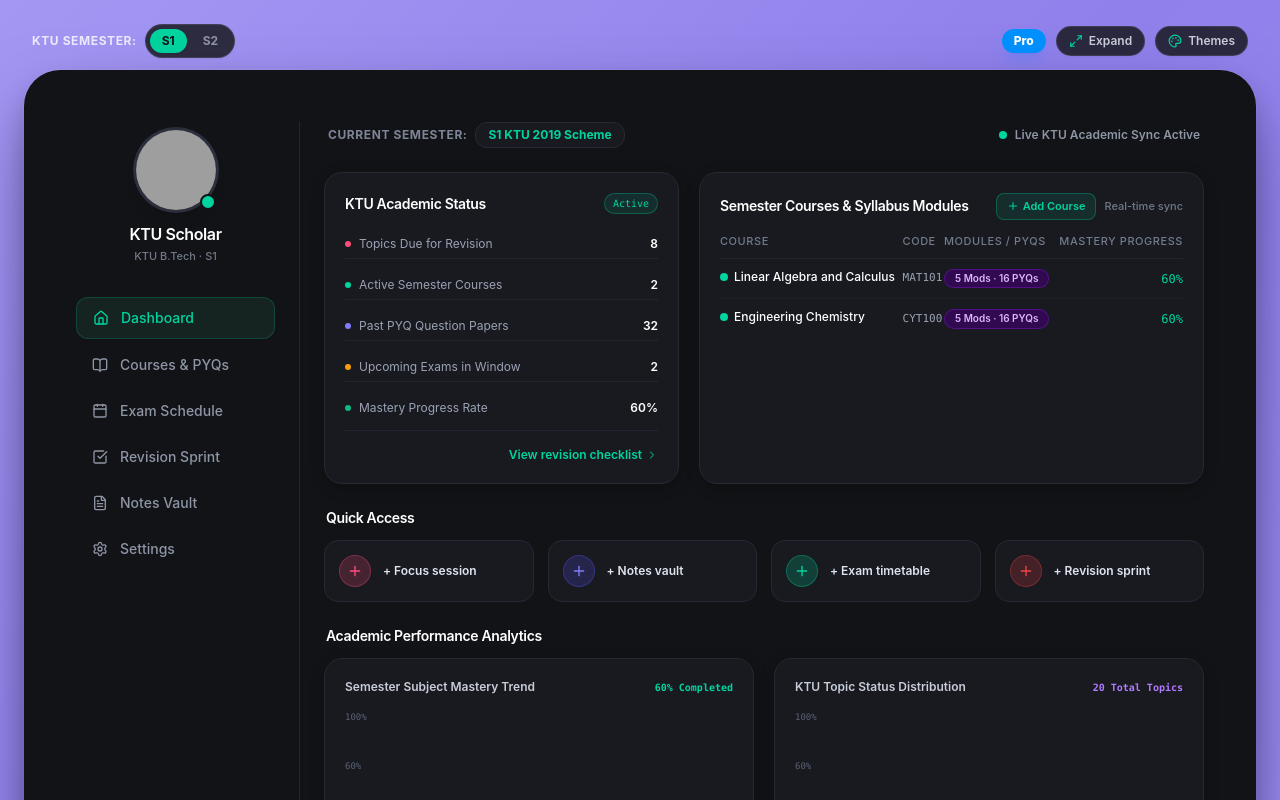
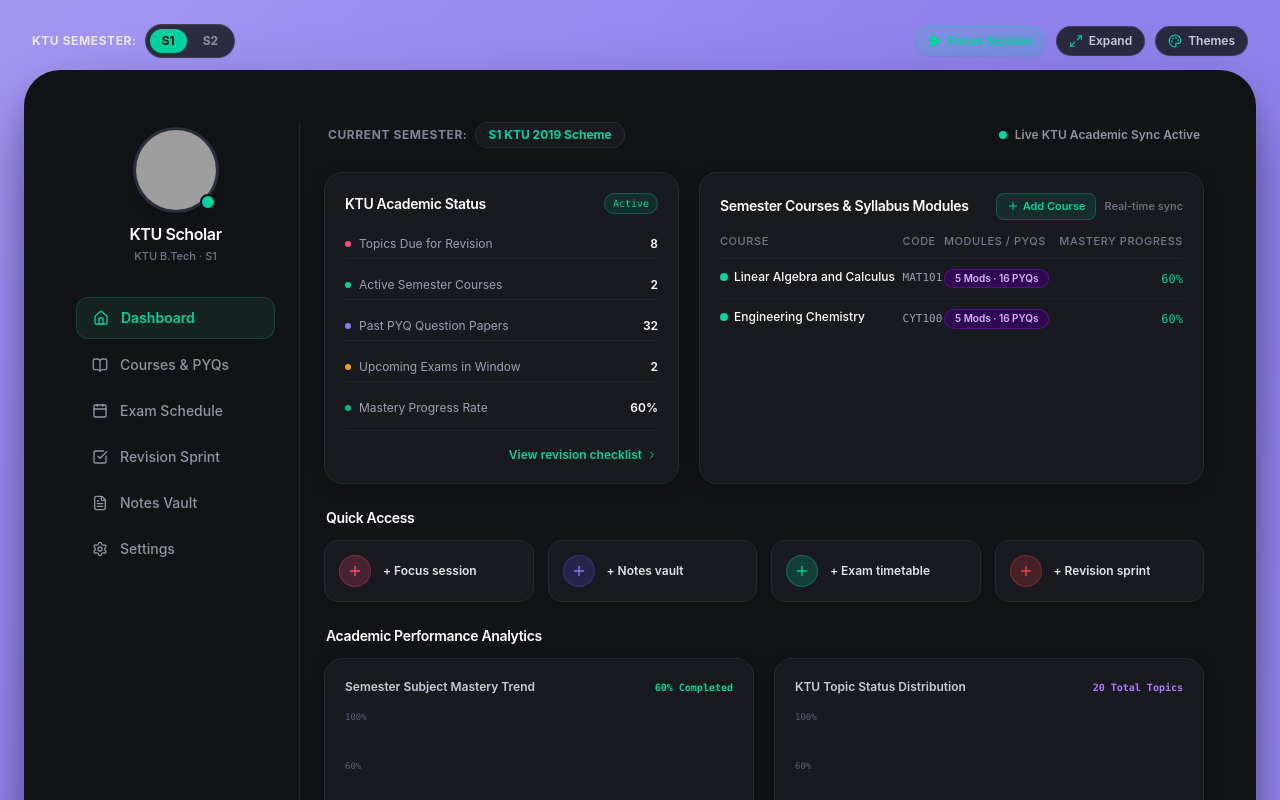
Before and after one commit to Althafx17/SUDY-BUDY, a React (Vite) app: page / in a window 1280 px wide. Shown: the top 800 px of the page. Built offline with nearby package versions, Linux system fonts and the light colour scheme; grey boxes are pictures that could not be loaded.

Commit message:
feat(ui): organize navigation, link academic features, and add course switcher

```diff
--- a/src/App.jsx
+++ b/src/App.jsx
@@ -255,12 +255,18 @@ export default function App() {
             </div>
           </div>
 
-          {/* Right: Pro Badge (Matching Reference Mockup) + Quick Tools */}
+          {/* Right: Quick Focus Timer + Expand + Themes */}
           <div className="flex items-center gap-2.5">
-            {/* Blue 'Pro' badge as in image */}
-            <div className="bg-[#0091ff] text-white px-3 py-1 rounded-xl text-xs font-extrabold shadow-lg shadow-blue-500/25 flex items-center gap-1">
-              <span>Pro</span>
-            </div>
+            {/* Quick Focus Timer Button */}
+            <button
+              type="button"
+              onClick={() => setIsFocusModalOpen(true)}
+              className="bg-[#00d49f]/15 hover:bg-[#00d49f]/25 text-[#00d49f] border border-[#00d49f]/30 px-3 py-1.5 rounded-full text-xs font-bold shadow-xs flex items-center gap-1.5 transition-all cursor-pointer"
+              title="Start 25m Focus Pomodoro Session"
+            >
+              <Play className="w-3.5 h-3.5 fill-[#00d49f]" />
+              <span className="hidden sm:inline">Focus Session</span>
+            </button>
 
             <button
               type="button"
@@ -297,29 +303,26 @@ export default function App() {
         <div className={`w-full transition-all duration-300 relative ${isFrameExpanded ? 'max-w-none' : 'max-w-[1360px]'}`}>
           <div className="expensio-device-container p-2 sm:p-4 lg:p-5 relative overflow-hidden">
 
-            {/* Views */}
-            {currentView === 'dashboard' && (
             <ExpensioDashboard
               data={safeData}
               currentSemester={safeSemester}
+              currentView={currentView}
               onSelectSemester={setCurrentSemester}
               onOpenSubject={(subId, modId) => handleOpenSubject(subId, safeSemester, modId)}
               onNavigate={handleNavigation}
               onOpenFocusModal={() => setIsFocusModalOpen(true)}
               onOpenThemeModal={() => setIsThemeModalOpen(true)}
               onAddSubject={handleAddSubject}
-              />
-            )}
-
+            >
               {currentView !== 'dashboard' && (
-              <div className="space-y-4 animate-in fade-in p-2 sm:p-4">
+                <div className="space-y-4 animate-in fade-in">
                   <div className="flex items-center justify-between pb-3 border-b border-[#262934]">
                     <button
                       type="button"
                       onClick={() => handleNavigation('dashboard')}
-                    className="flex items-center gap-2 px-4 py-2 rounded-xl bg-[#181a20] text-white border border-[#262934] shadow-xs hover:border-[#00d49f]/50 text-xs font-bold transition-all cursor-pointer"
+                      className="flex items-center gap-2 px-3.5 py-1.5 rounded-xl bg-[#181a20] text-white border border-[#262934] shadow-xs hover:border-[#00d49f]/50 text-xs font-bold transition-all cursor-pointer"
                     >
-                    <ArrowLeft className="w-4 h-4 text-[#00d49f]" />
+                      <ArrowLeft className="w-3.5 h-3.5 text-[#00d49f]" />
                       <span>Back to Dashboard</span>
                     </button>
 
@@ -333,6 +336,9 @@ export default function App() {
                       <div className="bg-[#181a20] rounded-3xl p-4 sm:p-6 shadow-sm border border-[#262934] text-[#f3f4f6]">
                         <SubjectView
                           subject={activeSubject}
+                          allSubjects={currentSemesterSubjects}
+                          onSelectSubject={(subId) => handleOpenSubject(subId, safeSemester)}
+                          onAddSubject={handleAddSubject}
                           semesterKey={safeSemester}
                           onBack={() => {
                             handleNavigation('dashboard');
@@ -398,6 +404,7 @@ export default function App() {
                   )}
                 </div>
               )}
+            </ExpensioDashboard>
 
           </div>
         </div>
--- a/src/components/ExpensioDashboard.jsx
+++ b/src/components/ExpensioDashboard.jsx
@@ -13,12 +13,14 @@ import {
 export default function ExpensioDashboard({
   data,
   currentSemester = 'S1',
+  currentView = 'dashboard',
   onSelectSemester,
   onOpenSubject,
   onNavigate,
   onOpenFocusModal,
   onOpenThemeModal,
-  onAddSubject
+  onAddSubject,
+  children
 }) {
   const semesterData = data?.[currentSemester] || { subjects: [] };
   const subjects = semesterData?.subjects || [];
@@ -90,71 +92,38 @@ export default function ExpensioDashboard({
 
           {/* Navigation Links */}
           <nav className="flex flex-row lg:flex-col gap-1.5 overflow-x-auto lg:overflow-visible pb-2 lg:pb-0">
-            {/* 1. Dashboard (Active Teal Capsule) */}
-            <button
-              type="button"
-              onClick={() => onNavigate('dashboard')}
-              className="flex items-center gap-3 px-4 py-2.5 rounded-xl font-medium text-xs sm:text-sm bg-[#162421] text-[#00d49f] border border-[#00d49f]/20 shadow-xs cursor-pointer w-full transition-all text-left"
-            >
-              <Home className="w-4 h-4 shrink-0 text-[#00d49f]" />
-              <span className="whitespace-nowrap">Dashboard</span>
-            </button>
-
-            {/* 2. Courses */}
-            <button
-              type="button"
-              onClick={() => {
+            {[
+              { id: 'dashboard', label: 'Dashboard', icon: Home, onClick: () => onNavigate('dashboard') },
+              { id: 'subject', label: 'Courses & PYQs', icon: BookOpen, onClick: () => {
                 if (subjects.length > 0) {
                   onOpenSubject(subjects[0].id);
                 } else {
                   onNavigate('dashboard');
                 }
-              }}
-              className="flex items-center gap-3 px-4 py-2.5 rounded-xl font-medium text-xs sm:text-sm text-[#8e95a5] hover:text-white hover:bg-white/5 cursor-pointer w-full transition-all text-left"
-            >
-              <BookOpen className="w-4 h-4 shrink-0" />
-              <span className="whitespace-nowrap">Courses & PYQs</span>
-            </button>
-
-            {/* 3. Exam Schedule */}
-            <button
-              type="button"
-              onClick={() => onNavigate('timetable')}
-              className="flex items-center gap-3 px-4 py-2.5 rounded-xl font-medium text-xs sm:text-sm text-[#8e95a5] hover:text-white hover:bg-white/5 cursor-pointer w-full transition-all text-left"
-            >
-              <Calendar className="w-4 h-4 shrink-0" />
-              <span className="whitespace-nowrap">Exam Schedule</span>
-            </button>
-
-            {/* 4. Revision Mode */}
-            <button
-              type="button"
-              onClick={() => onNavigate('revision')}
-              className="flex items-center gap-3 px-4 py-2.5 rounded-xl font-medium text-xs sm:text-sm text-[#8e95a5] hover:text-white hover:bg-white/5 cursor-pointer w-full transition-all text-left"
-            >
-              <CheckSquare className="w-4 h-4 shrink-0" />
-              <span className="whitespace-nowrap">Revision Sprint</span>
-            </button>
-
-            {/* 5. Notes Vault */}
-            <button
-              type="button"
-              onClick={() => onNavigate('notes')}
-              className="flex items-center gap-3 px-4 py-2.5 rounded-xl font-medium text-xs sm:text-sm text-[#8e95a5] hover:text-white hover:bg-white/5 cursor-pointer w-full transition-all text-left"
-            >
-              <FileText className="w-4 h-4 shrink-0" />
-              <span className="whitespace-nowrap">Notes Vault</span>
-            </button>
-
-            {/* 6. Settings */}
-            <button
-              type="button"
-              onClick={() => onNavigate('settings')}
-              className="flex items-center gap-3 px-4 py-2.5 rounded-xl font-medium text-xs sm:text-sm text-[#8e95a5] hover:text-white hover:bg-white/5 cursor-pointer w-full transition-all text-left"
-            >
-              <SettingsIcon className="w-4 h-4 shrink-0" />
-              <span className="whitespace-nowrap">Settings</span>
-            </button>
+              }},
+              { id: 'timetable', label: 'Exam Schedule', icon: Calendar, onClick: () => onNavigate('timetable') },
+              { id: 'revision', label: 'Revision Sprint', icon: CheckSquare, onClick: () => onNavigate('revision') },
+              { id: 'notes', label: 'Notes Vault', icon: FileText, onClick: () => onNavigate('notes') },
+              { id: 'settings', label: 'Settings', icon: SettingsIcon, onClick: () => onNavigate('settings') },
+            ].map((item) => {
+              const isActive = currentView === item.id;
+              const Icon = item.icon;
+              return (
+                <button
+                  key={item.id}
+                  type="button"
+                  onClick={item.onClick}
+                  className={`flex items-center gap-3 px-4 py-2.5 rounded-xl font-medium text-xs sm:text-sm cursor-pointer w-full transition-all text-left ${
+                    isActive
+                      ? 'bg-[#162421] text-[#00d49f] border border-[#00d49f]/20 shadow-xs font-semibold'
+                      : 'text-[#8e95a5] hover:text-white hover:bg-white/5'
+                  }`}
+                >
+                  <Icon className={`w-4 h-4 shrink-0 ${isActive ? 'text-[#00d49f]' : 'text-[#8e95a5]'}`} />
+                  <span className="whitespace-nowrap">{item.label}</span>
+                </button>
+              );
+            })}
           </nav>
         </div>
 
@@ -177,8 +146,11 @@ export default function ExpensioDashboard({
       {/* MAIN CONTENT AREA */}
       {/* ============================================================== */}
       <main className="flex-1 flex flex-col gap-6 min-w-0">
-
-        {/* Top Control Strip */}
+        {children ? (
+          children
+        ) : (
+          <>
+            {/* Top Control Strip */}
         <div className="flex items-center justify-between px-1">
           <div className="flex items-center gap-2">
             <span className="text-xs font-bold uppercase tracking-wider text-[#7e8597]">
@@ -530,7 +502,8 @@ export default function ExpensioDashboard({
 
           </div>
         </section>
-
+          </>
+        )}
       </main>
 
     </div>
--- a/src/components/NotesVault.jsx
+++ b/src/components/NotesVault.jsx
@@ -16,11 +16,14 @@ export default function NotesVault({
 }) {
   const [searchQuery, setSearchQuery] = useState('');
   const [selectedTag, setSelectedTag] = useState('ALL');
+  const [selectedSubject, setSelectedSubject] = useState('ALL');
   const [copiedId, setCopiedId] = useState(null);
 
   // Extract all notes
   const notesList = [];
   const allTags = new Set();
+  const allSubjects = [];
+  const seenSubjectIds = new Set();
 
   ['S1', 'S2'].forEach(semKey => {
     (data[semKey]?.subjects || []).forEach(sub => {
@@ -36,6 +39,10 @@ export default function NotesVault({
               tags: top.tags || []
             });
             (top.tags || []).forEach(t => allTags.add(t));
+            if (!seenSubjectIds.has(sub.id)) {
+              seenSubjectIds.add(sub.id);
+              allSubjects.push(sub);
+            }
           }
         });
       });
@@ -143,8 +150,25 @@ export default function NotesVault({
           />
         </div>
 
+        {/* Course filter */}
+        <div className="w-full sm:w-56">
+          <select
+            value={selectedSubject}
+            onChange={(e) => setSelectedSubject(e.target.value)}
+            aria-label="Filter notes by course"
+            className="w-full bg-[#0d1117] border border-[#30363d] rounded-md px-3 py-1.5 text-xs text-[#f0f6fc] focus:outline-none focus:border-[#58a6ff] cursor-pointer"
+          >
+            <option value="ALL" className="bg-[#161b22] text-[#f0f6fc]">All Courses ({allSubjects.length})</option>
+            {allSubjects.map(sub => (
+              <option key={sub.id} value={sub.id} className="bg-[#161b22] text-[#f0f6fc]">
+                {sub.code || sub.name}
+              </option>
+            ))}
+          </select>
+        </div>
+
         {/* Tags filter */}
-        <div className="w-full sm:w-64">
+        <div className="w-full sm:w-56">
           <select
             value={selectedTag}
             onChange={(e) => setSelectedTag(e.target.value)}
```
Also changed, not shown: src/components/SubjectView.jsx (+54 -0 lines). Lines whose indentation alone changed are shown as unchanged.
